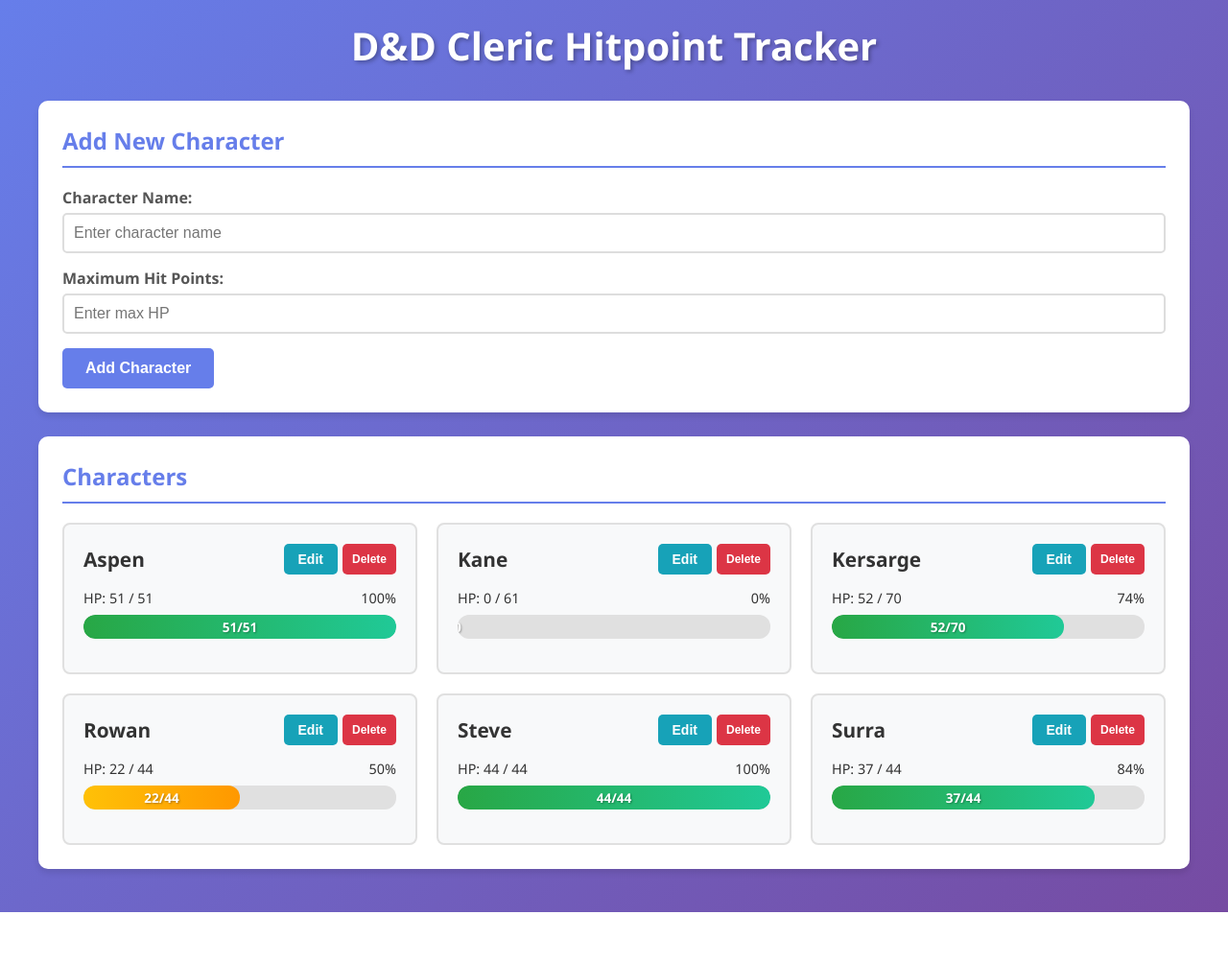
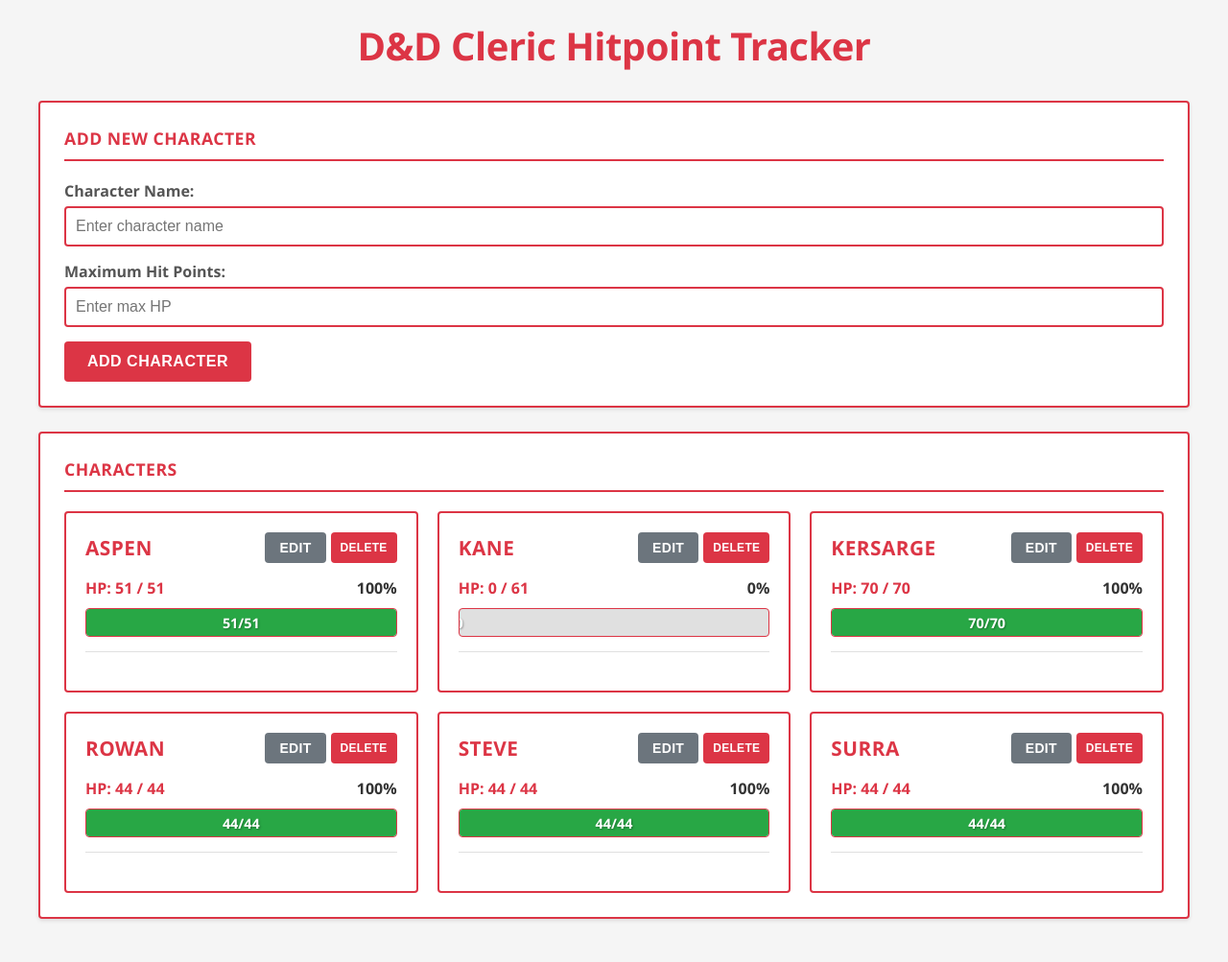
Before and after one commit to BrokeOverland/ClericTracker, a Flask app: page / in a window 1280 px wide. Shown: the whole page at 96% size. Before the commit the page ends 951 px from the top, so only its background shows below. Run offline with Flask 3, Linux system fonts and the light colour scheme.

Commit message:
updated look

```diff
--- a/characters.json
+++ b/characters.json
@@ -3,7 +3,7 @@
     "id": "1a62ed09-b218-4475-8ce5-d70ced17be36",
     "name": "Surra",
     "maxHP": 44,
-    "currentHP": 37
+    "currentHP": 44
   },
   {
     "id": "2c149263-e885-408e-adf7-72ee0344920c",
@@ -15,13 +15,13 @@
     "id": "444e721c-142b-436c-8b0c-7d157f44aa10",
     "name": "Kersarge",
     "maxHP": 70,
-    "currentHP": 52
+    "currentHP": 70
   },
   {
     "id": "68be782b-a9b7-4134-b728-23ec9f0a9540",
     "name": "Rowan",
     "maxHP": 44,
-    "currentHP": 22
+    "currentHP": 44
   },
   {
     "id": "722afecd-831f-483d-82ef-1dea0a6031a8",
--- a/static/css/style.css
+++ b/static/css/style.css
@@ -6,7 +6,7 @@
 
 body {
     font-family: 'Segoe UI', Tahoma, Geneva, Verdana, sans-serif;
-    background: linear-gradient(135deg, #667eea 0%, #764ba2 100%);
+    background: #f5f5f5;
     min-height: 100vh;
     padding: 20px;
     color: #333;
@@ -20,29 +20,36 @@ body {
 header {
     text-align: center;
     margin-bottom: 30px;
-    color: white;
+    color: #333;
 }
 
 header h1 {
     font-size: 2.5em;
-    text-shadow: 2px 2px 4px rgba(0, 0, 0, 0.3);
+    color: #dc3545;
+    font-weight: 700;
+    letter-spacing: -0.5px;
 }
 
 .add-character-section,
 .characters-section {
     background: white;
-    border-radius: 10px;
+    border: 2px solid #dc3545;
+    border-radius: 4px;
     padding: 25px;
     margin-bottom: 25px;
-    box-shadow: 0 4px 6px rgba(0, 0, 0, 0.1);
+    box-shadow: 0 2px 4px rgba(0, 0, 0, 0.1);
 }
 
 .add-character-section h2,
 .characters-section h2 {
     margin-bottom: 20px;
-    color: #667eea;
-    border-bottom: 2px solid #667eea;
+    color: #dc3545;
+    border-bottom: 2px solid #dc3545;
     padding-bottom: 10px;
+    font-weight: 600;
+    text-transform: uppercase;
+    font-size: 1.1em;
+    letter-spacing: 0.5px;
 }
 
 .form-group {
@@ -59,31 +66,34 @@ header h1 {
 .form-group input {
     width: 100%;
     padding: 10px;
-    border: 2px solid #ddd;
-    border-radius: 5px;
+    border: 2px solid #dc3545;
+    border-radius: 4px;
     font-size: 16px;
     transition: border-color 0.3s;
 }
 
 .form-group input:focus {
     outline: none;
-    border-color: #667eea;
+    border-color: #dc3545;
+    box-shadow: 0 0 0 2px rgba(220, 53, 69, 0.2);
 }
 
 button {
-    background: #667eea;
+    background: #dc3545;
     color: white;
     border: none;
     padding: 12px 24px;
-    border-radius: 5px;
+    border-radius: 4px;
     font-size: 16px;
     cursor: pointer;
     transition: background 0.3s;
     font-weight: 600;
+    text-transform: uppercase;
+    letter-spacing: 0.5px;
 }
 
 button:hover {
-    background: #5568d3;
+    background: #c82333;
 }
 
 button:active {
@@ -105,21 +115,22 @@ button:active {
 }
 
 .character-card {
-    background: #f8f9fa;
-    border: 2px solid #e0e0e0;
-    border-radius: 8px;
+    background: white;
+    border: 2px solid #dc3545;
+    border-radius: 4px;
     padding: 20px;
     transition: transform 0.2s, box-shadow 0.2s;
 }
 
 .character-card:hover {
     transform: translateY(-2px);
-    box-shadow: 0 4px 8px rgba(0, 0, 0, 0.1);
+    box-shadow: 0 4px 8px rgba(220, 53, 69, 0.2);
 }
 
 .character-card.selected {
-    border-color: #667eea;
-    box-shadow: 0 0 0 3px rgba(102, 126, 234, 0.2);
+    border-color: #dc3545;
+    box-shadow: 0 0 0 3px rgba(220, 53, 69, 0.3);
+    background: #fff5f5;
 }
 
 .character-header {
@@ -131,8 +142,10 @@ button:active {
 
 .character-name {
     font-size: 1.3em;
-    font-weight: bold;
-    color: #333;
+    font-weight: 700;
+    color: #dc3545;
+    text-transform: uppercase;
+    letter-spacing: 0.5px;
 }
 
 .character-actions {
@@ -144,6 +157,8 @@ button:active {
     padding: 5px 10px;
     font-size: 12px;
     background: #6c757d;
+    text-transform: uppercase;
+    letter-spacing: 0.3px;
 }
 
 .btn-small:hover {
@@ -159,21 +174,31 @@ button:active {
 }
 
 .hp-display {
-    margin-bottom: 15px;
+    margin-bottom: 20px;
+    padding-bottom: 15px;
+    border-bottom: 1px solid #e0e0e0;
 }
 
 .hp-text {
     display: flex;
     justify-content: space-between;
-    margin-bottom: 8px;
-    font-size: 0.9em;
+    margin-bottom: 10px;
+    font-size: 1em;
+    font-weight: 600;
+    color: #333;
+}
+
+.hp-text span:first-child {
+    color: #dc3545;
+    font-weight: 700;
 }
 
 .hp-bar-container {
     width: 100%;
-    height: 25px;
+    height: 30px;
     background: #e0e0e0;
-    border-radius: 12px;
+    border: 1px solid #dc3545;
+    border-radius: 4px;
     overflow: hidden;
     position: relative;
 }
@@ -181,26 +206,26 @@ button:active {
 .hp-bar {
     height: 100%;
     transition: width 0.3s, background-color 0.3s;
-    border-radius: 12px;
+    border-radius: 3px;
     display: flex;
     align-items: center;
     justify-content: center;
     color: white;
     font-weight: bold;
-    font-size: 0.85em;
+    font-size: 0.9em;
     text-shadow: 1px 1px 2px rgba(0, 0, 0, 0.3);
 }
 
 .hp-bar.healthy {
-    background: linear-gradient(90deg, #28a745, #20c997);
+    background: #28a745;
 }
 
 .hp-bar.wounded {
-    background: linear-gradient(90deg, #ffc107, #ff9800);
+    background: #ffc107;
 }
 
 .hp-bar.critical {
-    background: linear-gradient(90deg, #dc3545, #c82333);
+    background: #dc3545;
 }
 
 .hp-controls {
@@ -208,6 +233,8 @@ button:active {
     flex-direction: column;
     gap: 10px;
     margin-bottom: 15px;
+    padding-top: 15px;
+    border-top: 1px solid #e0e0e0;
 }
 
 .hp-input-group {
@@ -219,9 +246,15 @@ button:active {
 .hp-input-group input {
     flex: 1;
     padding: 8px;
-    border: 2px solid #ddd;
-    border-radius: 5px;
+    border: 2px solid #dc3545;
+    border-radius: 4px;
     text-align: center;
+}
+
+.hp-input-group input:focus {
+    outline: none;
+    border-color: #c82333;
+    box-shadow: 0 0 0 2px rgba(220, 53, 69, 0.2);
 }
 
 .btn-hp {
@@ -262,13 +295,13 @@ button:active {
 }
 
 .btn-edit {
-    background: #17a2b8;
+    background: #6c757d;
     font-size: 14px;
     padding: 8px 15px;
 }
 
 .btn-edit:hover {
-    background: #138496;
+    background: #5a6268;
 }
 
 @media (max-width: 768px) {
```
Also changed, not shown: 1 other file.
